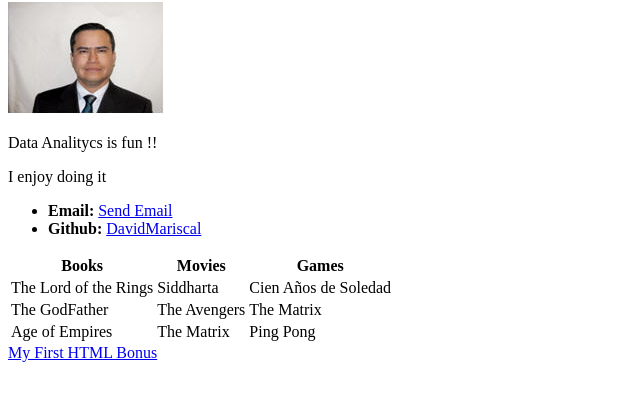
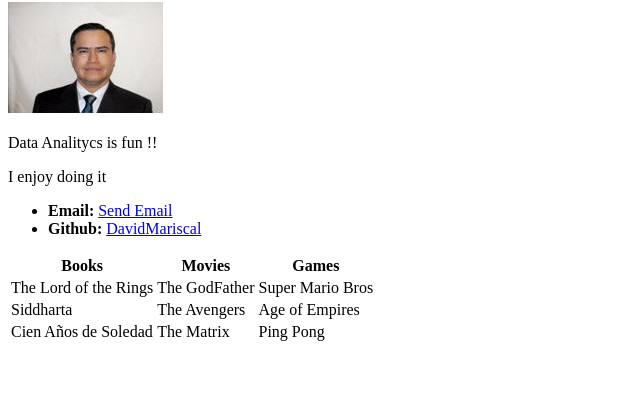
Before and after one commit to DavidMariscal/DavidMariscal.github.io, a plain HTML site: page index.html in a window 1280 px wide. Shown: the part 78-478 px from the top of the page, without its empty margins (0-640 px from the left). Drawn offline with Linux system fonts and the light colour scheme.

Commit message:
index update

```diff
--- a/index.html
+++ b/index.html
@@ -28,23 +28,23 @@
     </tr>
     <tr>
       <td>The Lord of the Rings</td>
-      <td>Siddharta</td>
-      <td>Cien Años de Soledad</td>
+      <td>The GodFather</td>
+      <td>Super Mario Bros</td>
     </tr>
     <tr>
-      <td>The GodFather</td>
-      <td>The Avengers</td>
-      <td>The Matrix</td>
+      <td>Siddharta</td>
+      <td>The Avengers </td>
+      <td>Age of Empires</td>
     </tr>
     <tr>
-      <td>Age of Empires</td>
+      <td>Cien Años de Soledad</td>
       <td>The Matrix</td>
-      <td>Ping Pong</td>
+      <td>Ping Pong </td>
     </tr>
   </table>
 
-  <!-- Bonus link to last class page -->
-  <a href="../../../../1/Activities/04-Stu_MyFirst_HTML/Solved/my-first-bonus.html">My First HTML Bonus</a>
+  <!-- Bonus link to last class page
+  <a href="../../../../1/Activities/04-Stu_MyFirst_HTML/Solved/my-first-bonus.html">My First HTML Bonus</a> -->
 
 </body>
 
```
